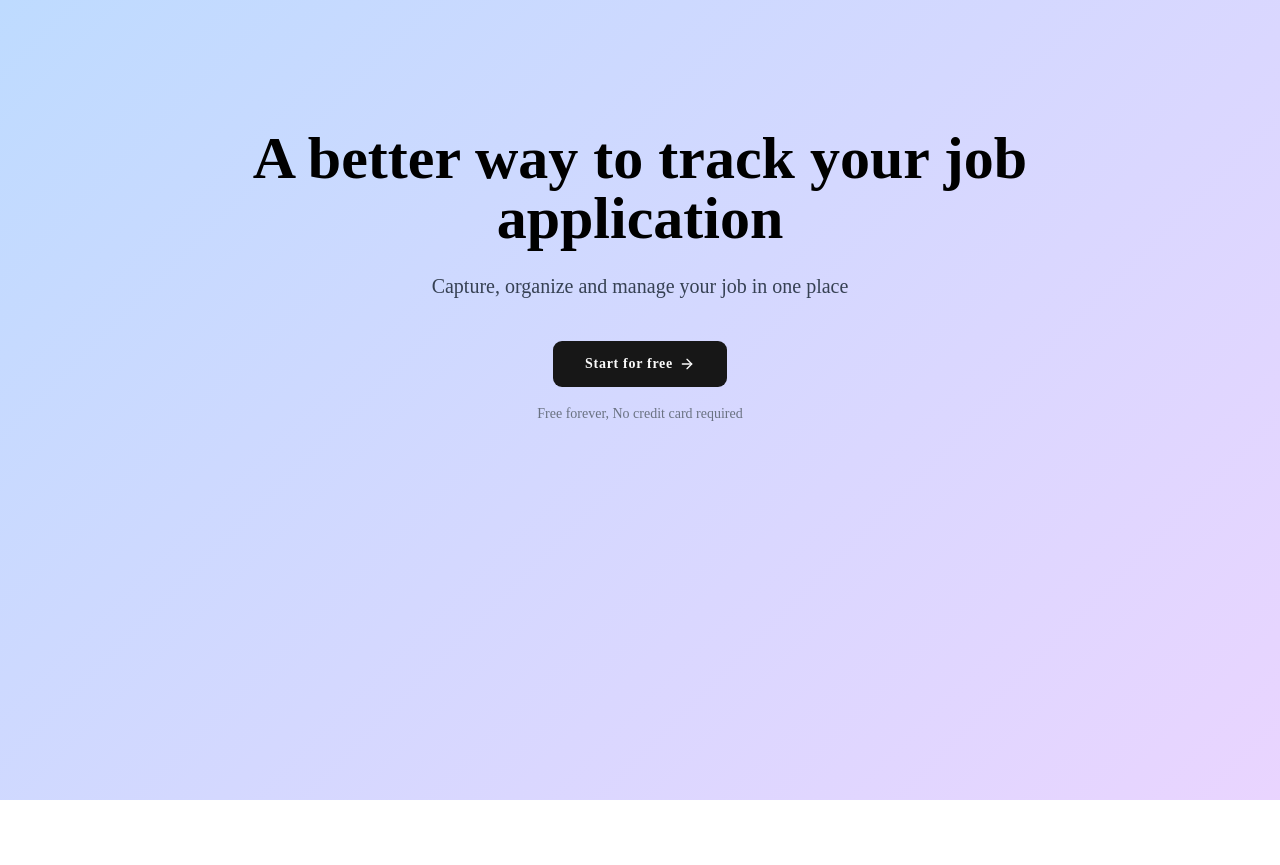
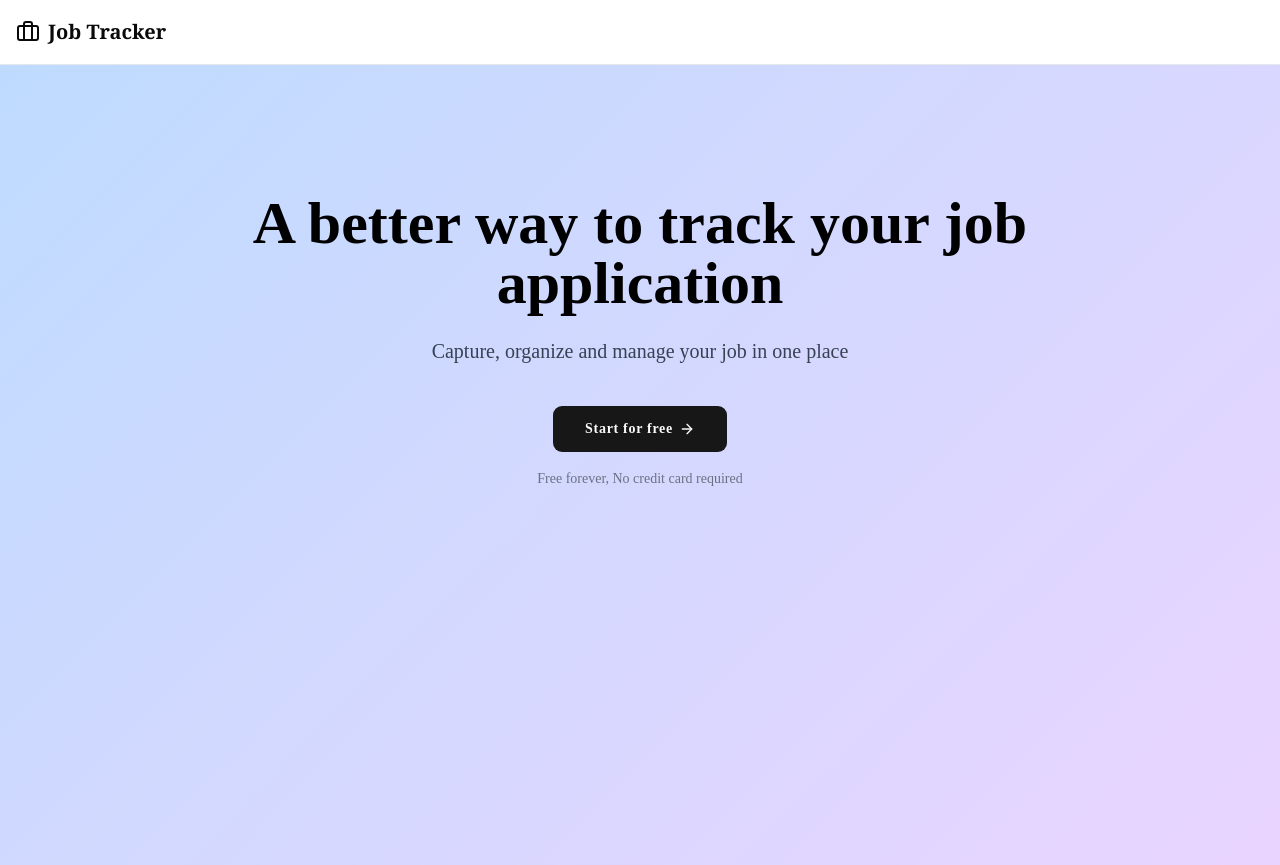
Before and after one commit to Azamat-JS/Next-full-stack, a Next.js app: page / in a window 1280 px wide. Before the commit the page ends 800 px from the top, so only its background shows below. Built offline with nearby package versions, Linux system fonts and the light colour scheme.

Commit message:
created navbar

```diff
--- a/app/layout.tsx
+++ b/app/layout.tsx
@@ -1,6 +1,7 @@
 import type { Metadata } from "next";
 import { Geist, Geist_Mono } from "next/font/google";
 import "./globals.css";
+import Navbar from "@/components/navbar";
 
 const geistSans = Geist({
   variable: "--font-geist-sans",
@@ -23,7 +24,9 @@ export default function RootLayout({ children }: LayoutProps<"/">) {
       lang="en"
       className={`${geistSans.variable} ${geistMono.variable} h-full antialiased`}
     >
-      <body className="min-h-full flex flex-col">{children}</body>
+      <body className="min-h-full flex flex-col">
+        <Navbar />
+        {children}</body>
     </html>
   );
 }
--- /dev/null
+++ b/components/navbar.tsx
@@ -0,0 +1,17 @@
+import { Briefcase } from 'lucide-react'
+import Link from 'next/link'
+
+const Navbar = () => {
+    return (
+        <nav className='border-b border-gray-200 bg-white'>
+            <div className=' flex h-16 items-center px-4'>
+                <Link href={'/'} className='flex items-center space-x-2 gap-2 text-xl font-semibold font-serif'>
+                    <Briefcase />
+                    Job Tracker
+                </Link>
+            </div>
+        </nav>
+    )
+}
+
+export default Navbar
```
